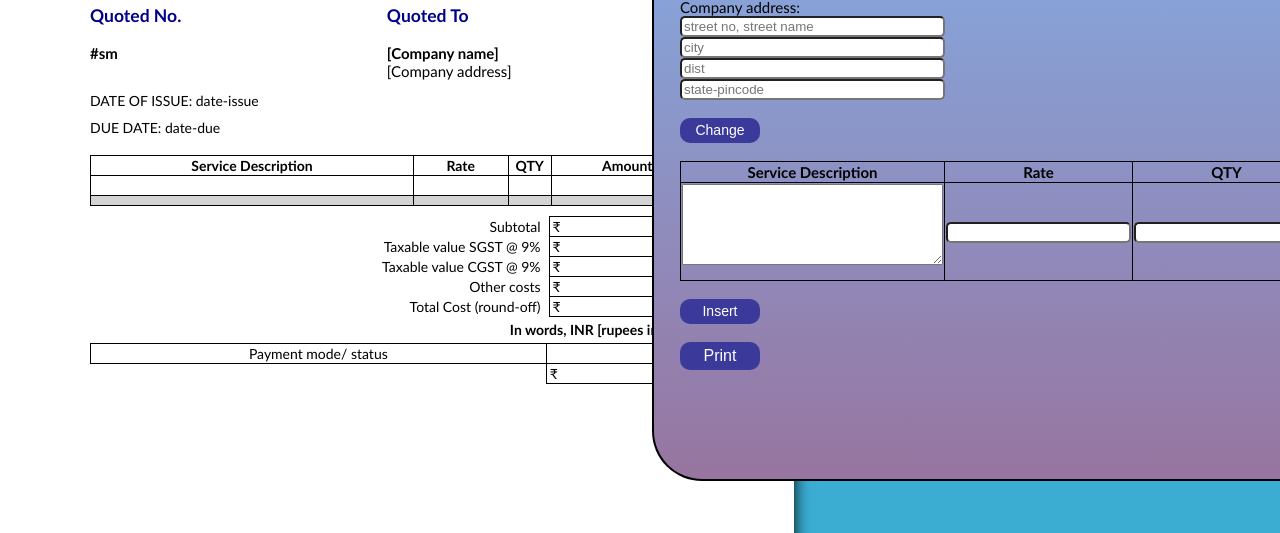
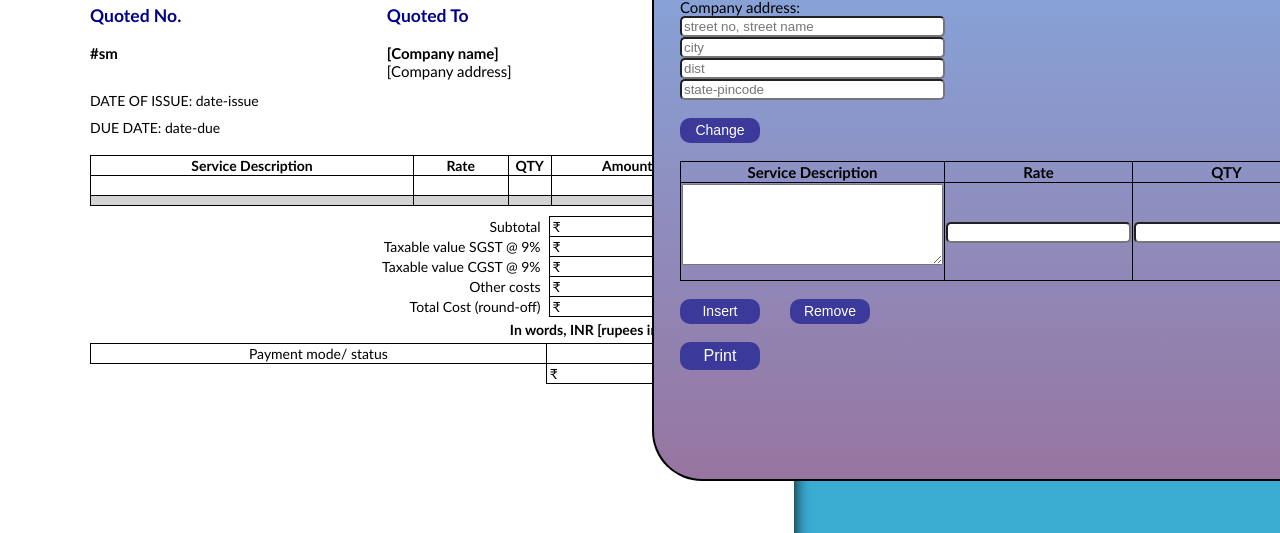
Before and after one commit to samcaddesign/invoice, a plain HTML site: page index.html in a window 1280 px wide. Shown: the part 225-758 px from the top of the page. Drawn offline with Linux system fonts and the light colour scheme.

Commit message:
Update index.html

```diff
--- a/index.html
+++ b/index.html
@@ -211,7 +211,7 @@
 
         <div class="descrip-btn">
             <button onclick="addRow(), subT(),convertNum()">Insert</button>
-<!--             <button onclick="remRow()">Remove</button> -->
+            <button onclick="remRow()">Remove</button>
         </div>
 
 
```
